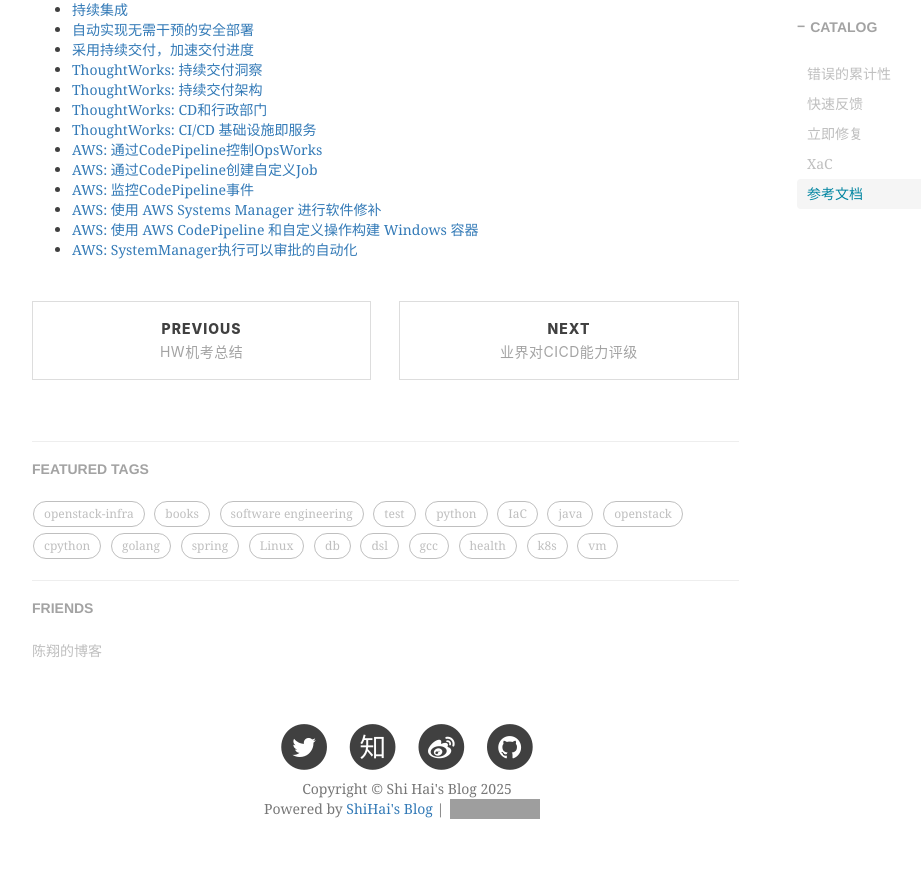
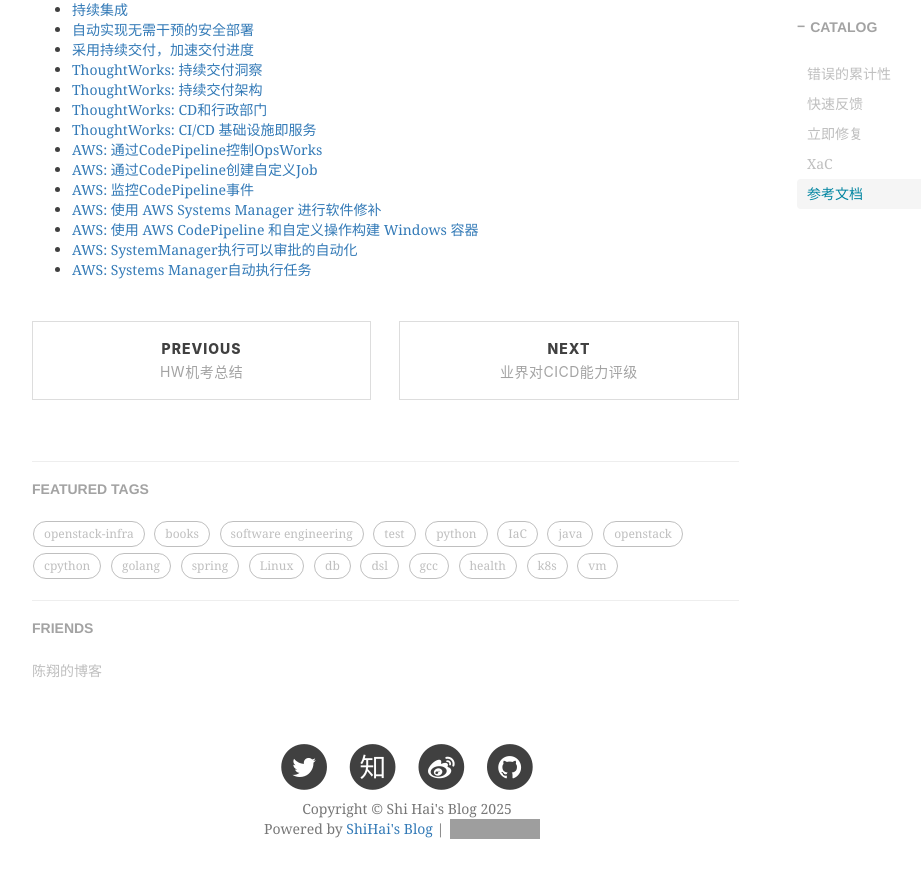
Before and after one commit to shihai1991/shihai1991.github.io, a Jekyll site: the page built from _posts/2024-10-06-持续集成与持续交付.md, in a window 1280 px wide and 900 px high, scrolled down 935 px. Shown: the top 878 px of the window, without its empty margins (233-1154 px from the left). Built offline with Jekyll 4.4.1, drawn with Linux system fonts in a browser that asks for light colours; nearby versions of some CDN libraries; comment, search, counter and statistics services are not loaded; grey boxes are pictures that could not be loaded.

Commit message:
Update 2024-10-06-持续集成与持续交付.md

```diff
--- a/_posts/2024-10-06-持续集成与持续交付.md
+++ b/_posts/2024-10-06-持续集成与持续交付.md
@@ -39,3 +39,4 @@
 - [AWS: 使用 AWS Systems Manager 进行软件修补](https://aws.amazon.com/cn/blogs/mt/software-patching-with-aws-systems-manager/)
 - [AWS: 使用 AWS CodePipeline 和自定义操作构建 Windows 容器](https://aws.amazon.com/cn/blogs/devops/building-windows-containers-with-aws-codepipeline-and-custom-actions/)
 - [AWS: SystemManager执行可以审批的自动化](https://docs.aws.amazon.com/zh_cn/systems-manager/latest/userguide/running-automations-require-approvals.html)
+- [AWS: Systems Manager自动执行任务](https://aws.amazon.com/cn/systems-manager/features/)
```
